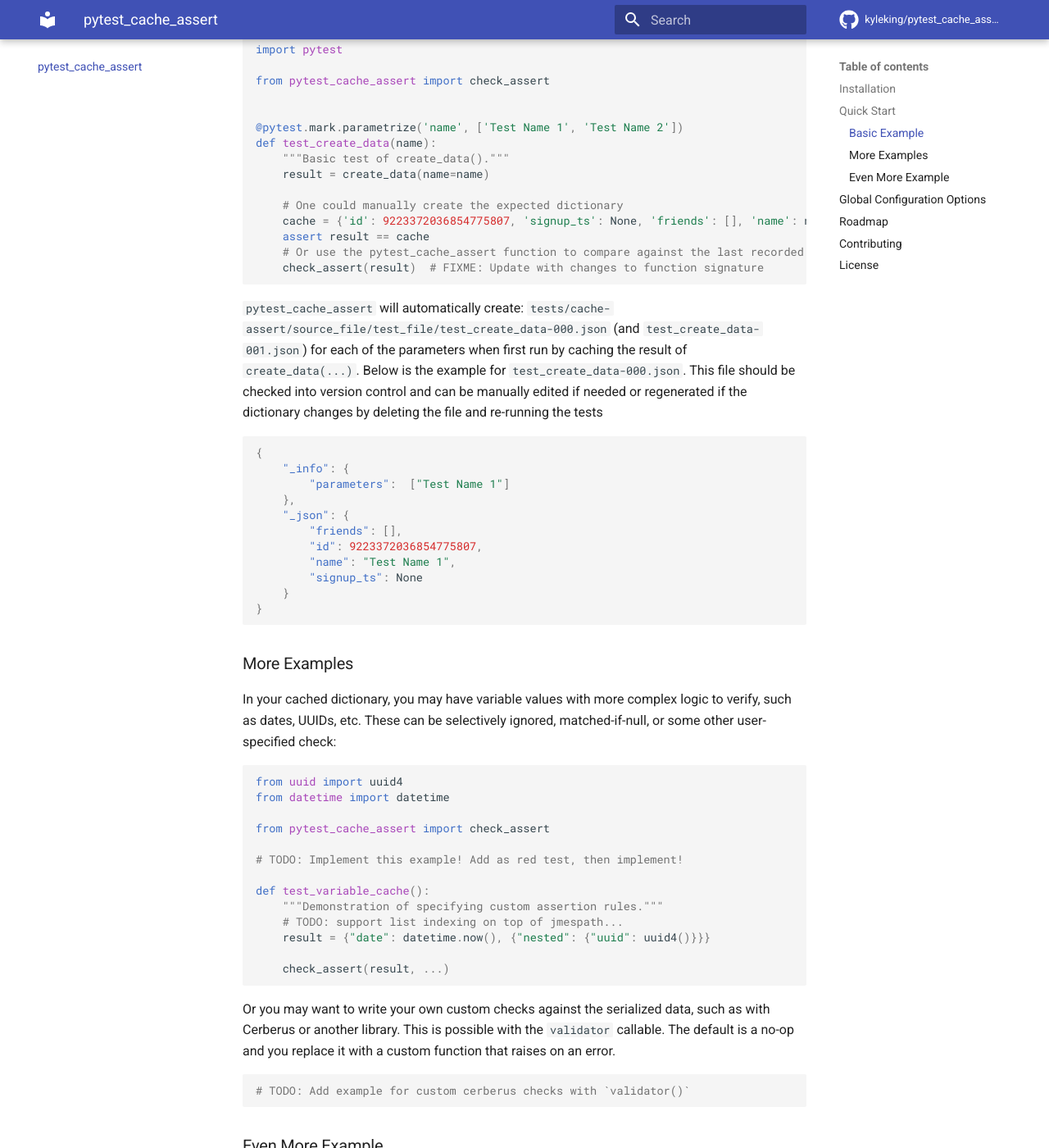
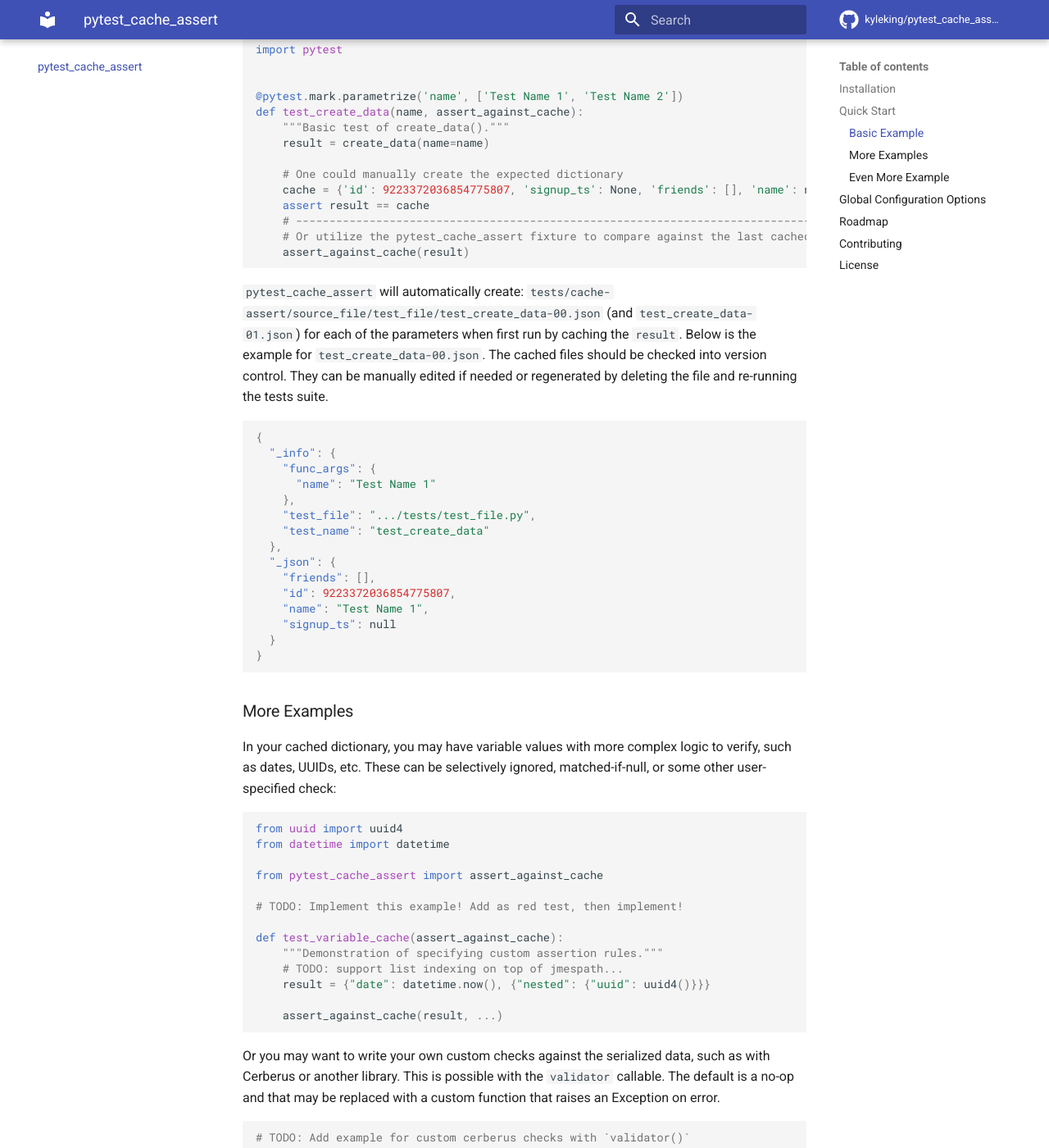
Before and after one commit to KyleKing/pytest_cache_assert, an MkDocs documentation site: the page built from docs/README.md, in a window 1280 px wide and 1400 px high, scrolled down 1366 px. Shown: the whole window at 82% size. Built offline with MkDocs 1.6.1 and Material for MkDocs 9.7.7, drawn with Linux system fonts in a browser that asks for light colours; comment, search, counter and statistics services are not loaded; some of the changed text lies outside the part shown.

Commit message:
refactor: rename check_assert to assert_against_cache & update README

````diff
--- a/docs/README.md
+++ b/docs/README.md
@@ -53,35 +53,39 @@ def create_data(name: str) -> Dict[str, Any]:
 
 import pytest
 
-from pytest_cache_assert import check_assert
-
 
 @pytest.mark.parametrize('name', ['Test Name 1', 'Test Name 2'])
-def test_create_data(name):
+def test_create_data(name, assert_against_cache):
     """Basic test of create_data()."""
     result = create_data(name=name)
 
     # One could manually create the expected dictionary
     cache = {'id': 9223372036854775807, 'signup_ts': None, 'friends': [], 'name': name}
     assert result == cache
-    # Or use the pytest_cache_assert function to compare against the last recorded dictionary
-    check_assert(result)  # FIXME: Update with changes to function signature
+    # ----------------------------------------------------------------------------------
+    # Or utilize the pytest_cache_assert fixture to compare against the last cached version
+    assert_against_cache(result)
 ```
 
-`pytest_cache_assert` will automatically create: `tests/cache-assert/source_file/test_file/test_create_data-000.json` (and `test_create_data-001.json`) for each of the parameters when first run by caching the result of `create_data(...)`. Below is the example for `test_create_data-000.json`. This file should be checked into version control and can be manually edited if needed or regenerated if the dictionary changes by deleting the file and re-running the tests
+`pytest_cache_assert` will automatically create: `tests/cache-assert/source_file/test_file/test_create_data-00.json` (and `test_create_data-01.json`) for each of the parameters when first run by caching the `result`. Below is the example for `test_create_data-00.json`. The cached files should be checked into version control. They can be manually edited if needed or regenerated by deleting the file and re-running the tests suite.
 
 ```json
 {
-    "_info": {
-        "parameters":  ["Test Name 1"]
+  "_info": {
+    "func_args": {
+      "name": "Test Name 1"
     },
-    "_json": {
-        "friends": [],
-        "id": 9223372036854775807,
-        "name": "Test Name 1",
-        "signup_ts": None
-    }
+    "test_file": ".../tests/test_file.py",
+    "test_name": "test_create_data"
+  },
+  "_json": {
+    "friends": [],
+    "id": 9223372036854775807,
+    "name": "Test Name 1",
+    "signup_ts": null
+  }
 }
+
 ```
 
 ### More Examples
@@ -92,19 +96,19 @@ In your cached dictionary, you may have variable values with more complex logic
 from uuid import uuid4
 from datetime import datetime
 
-from pytest_cache_assert import check_assert
+from pytest_cache_assert import assert_against_cache
 
 # TODO: Implement this example! Add as red test, then implement!
 
-def test_variable_cache():
+def test_variable_cache(assert_against_cache):
     """Demonstration of specifying custom assertion rules."""
     # TODO: support list indexing on top of jmespath...
     result = {"date": datetime.now(), {"nested": {"uuid": uuid4()}}}
 
-    check_assert(result, ...)
+    assert_against_cache(result, ...)
 ```
 
-Or you may want to write your own custom checks against the serialized data, such as with Cerberus or another library. This is possible with the `validator` callable. The default is a no-op and you replace it with a custom function that raises on an error.
+Or you may want to write your own custom checks against the serialized data, such as with Cerberus or another library. This is possible with the `validator` callable. The default is a no-op and that may be replaced with a custom function that raises an Exception on error.
 
 ```py
 # TODO: Add example for custom cerberus checks with `validator()`
@@ -119,6 +123,20 @@ For more examples, see [Scripts](https://github.com/kyleking/pytest_cache_assert
 - `custom directory` (set in pytest fixture like pytest-record)
     - Default is test directory/cache-assert/
 - `record_rule`: regenerate on failure (re-raises assert, but updates cache). Default is to record once
+
+```py
+import pytest
+
+
+# TODO: Not currently used...
+@pytest.fixture(scope='module')
+def cache_assert_config():
+    return {
+        'rel_path_cache_dir': '..........',
+        'record_mode': 'rewrite',  # TODO: Consider record mode
+        'filter_headers': ['authorization'],  # TODO: Consider filters
+    }
+```
 
 ## Roadmap
 
````
Also changed, not shown: 4 other files.
